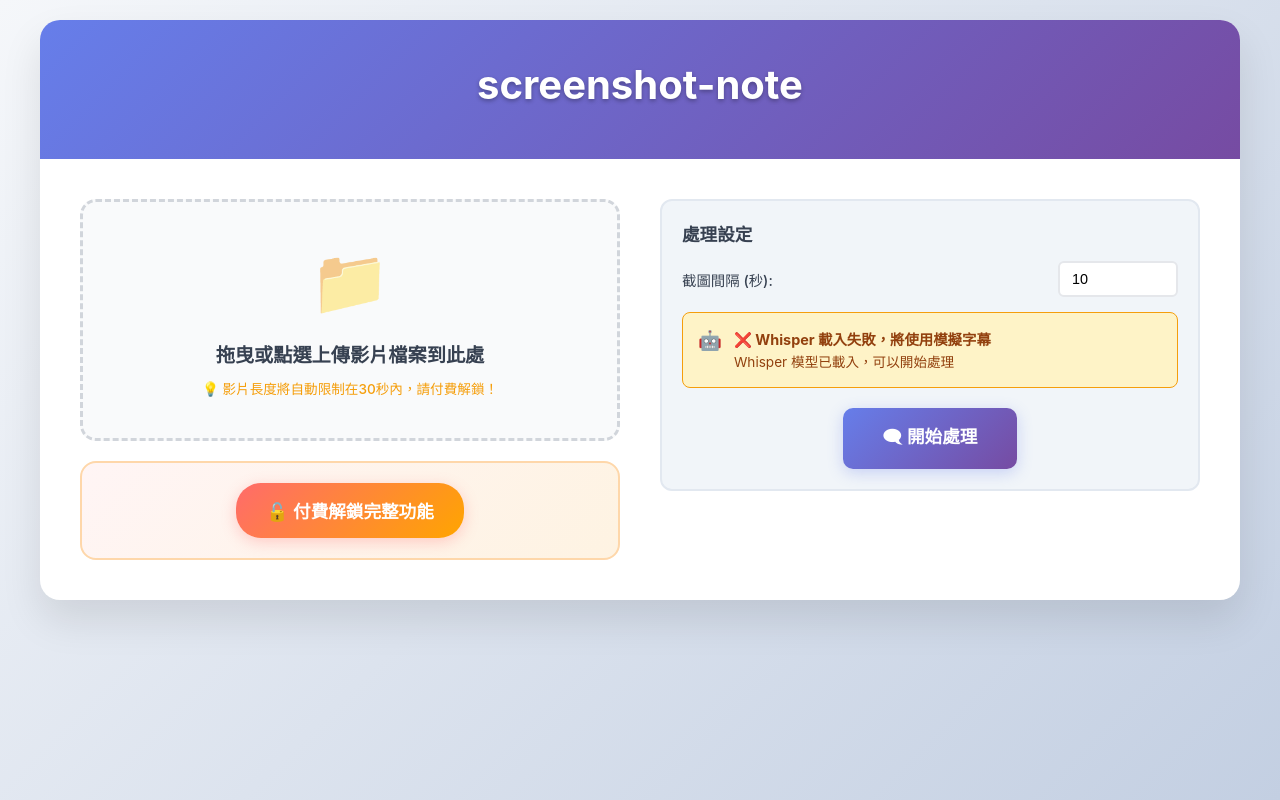
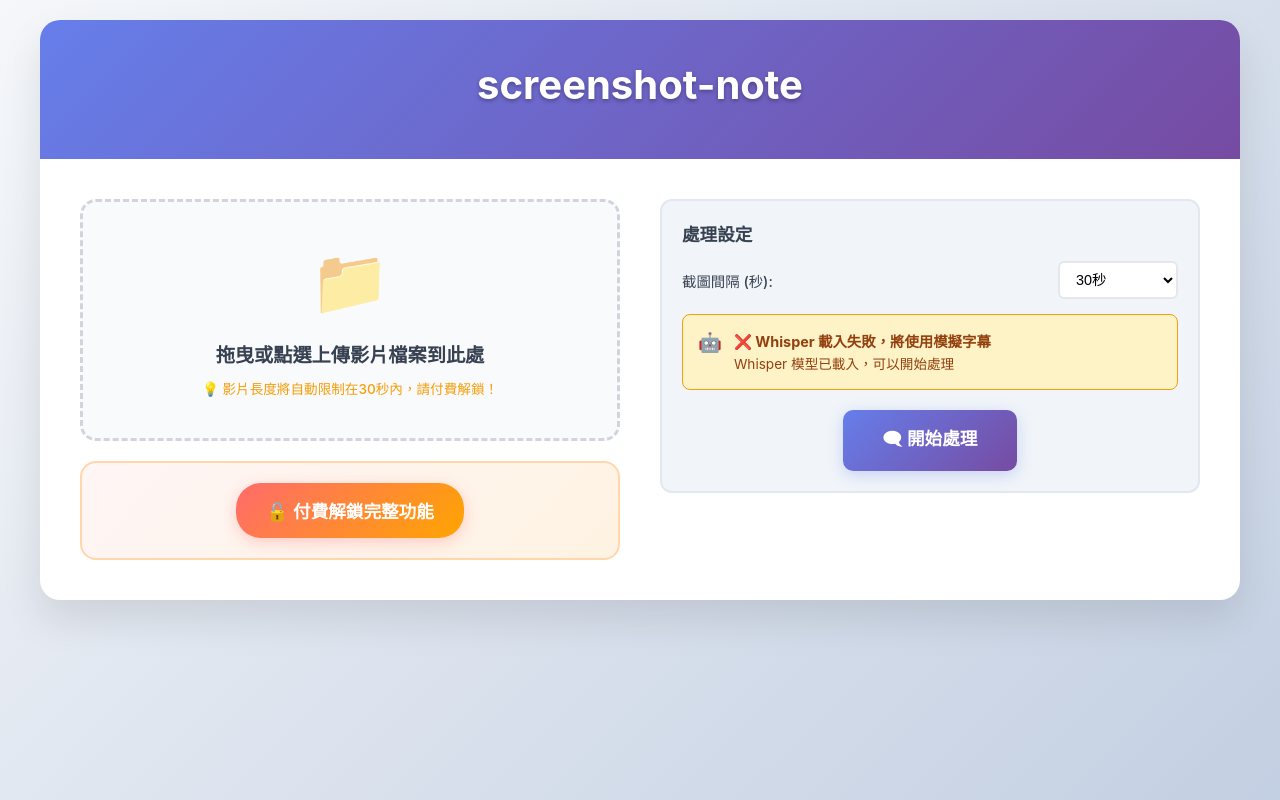
Before and after one commit to qooaye/ai-web-tool, a plain HTML site: page screenshot-note/index.html in a window 1280 px wide. Drawn offline with Linux system fonts and the light colour scheme.

Commit message:
chore: index.html內容微調

```diff
--- a/screenshot-note/index.html
+++ b/screenshot-note/index.html
@@ -49,7 +49,11 @@
                     <h3>處理設定</h3>
                     <div class="settings-row">
                         <label for="intervalInput">截圖間隔 (秒):</label>
-                        <input type="number" id="intervalInput" value="10" min="1" max="300">
+                        <select id="intervalInput">
+                            <option value="10">10秒</option>
+                            <option value="20">20秒</option>
+                            <option value="30" selected>30秒</option>
+                        </select>
                     </div>
                     <div class="permission-notice" id="whisperStatus">
                         <div class="notice-content">
```
